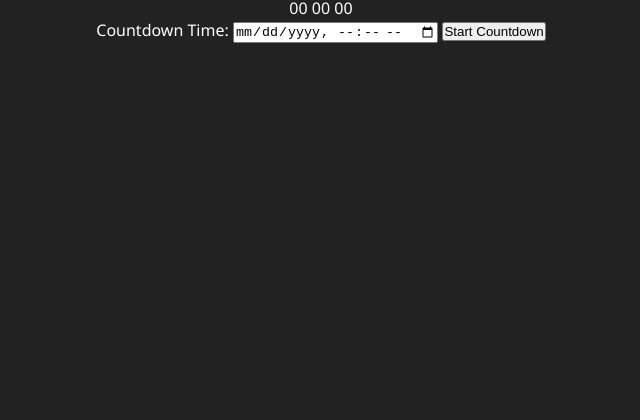
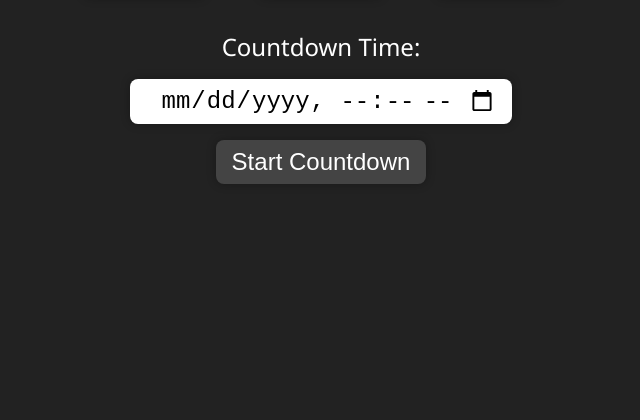
Before and after one commit to yamisagi/countdown-app, a plain HTML site: page index.html in a window 1280 px wide. Shown: the part 380-800 px from the top of the page, without its empty margins (319-959 px from the left). Drawn offline with Linux system fonts and the light colour scheme.

Commit message:
Make Counter Section Flex & Add Some Improvements

```diff
--- a/index.html
+++ b/index.html
@@ -17,7 +17,11 @@
     </div>
     <form class="countdown-form">
       <label for="countdown-input">Countdown Time:</label>
-        <input type="datetime-local" id="countdown-input" name="countdown-input">
+      <input
+        type="datetime-local"
+        id="countdown-input"
+        name="countdown-input"
+      />
       <button type="submit">Start Countdown</button>
     </form>
     <script src="app.js"></script>
--- a/style.css
+++ b/style.css
@@ -7,10 +7,69 @@
 body {
   background-color: #222;
   color: #fff;
-    font-family: 'Segoe UI', Tahoma, Geneva, Verdana, sans-serif;
+  font-family: "Segoe UI", Tahoma, Geneva, Verdana, sans-serif;
   display: flex;
   flex-direction: column;
   justify-content: center;
   align-items: center;
   height: 100vh;
 }
+
+.countdown-timer {
+  display: block;
+  align-items: center;
+  font-size: 5rem;
+}
+
+.countdown-timer span {
+  display: inline-block;
+  background-color: #444;
+  padding: 1rem;
+  border-radius: 0.5rem;
+  margin: 0 1rem;
+  text-align: center;
+  box-shadow: 0 0 10px rgba(0, 0, 0, 0.3);
+}
+
+.countdown-form {
+  margin-top: 2rem;
+  display: flex;
+  flex-direction: column;
+  align-items: center;
+}
+
+.countdown-form label {
+  font-size: 1.5rem;
+  margin-bottom: 1rem;
+}
+
+.countdown-form input {
+  font-size: 1.5rem;
+  padding: 0.5rem 1rem;
+  border-radius: 0.5rem;
+  border: none;
+  box-shadow: 0 0 10px rgba(0, 0, 0, 0.3);
+  outline: none;
+  text-align: center;
+}
+
+.countdown-over {
+  font-size: 2rem;
+  text-align: center;
+}
+.countdown-form button {
+  font-size: 1.5rem;
+  padding: 0.5rem 1rem;
+  margin-top: 1rem;
+  border-radius: 0.5rem;
+  border: none;
+  background-color: #444;
+  color: #fff;
+  box-shadow: 0 0 10px rgba(0, 0, 0, 0.3);
+  cursor: pointer;
+  transition: background-color 0.3s ease;
+}
+
+.countdown-form button:hover {
+  background-color: #555;
+}
```
Also changed, not shown: 1 other file. Lines whose indentation alone changed are shown as unchanged.
